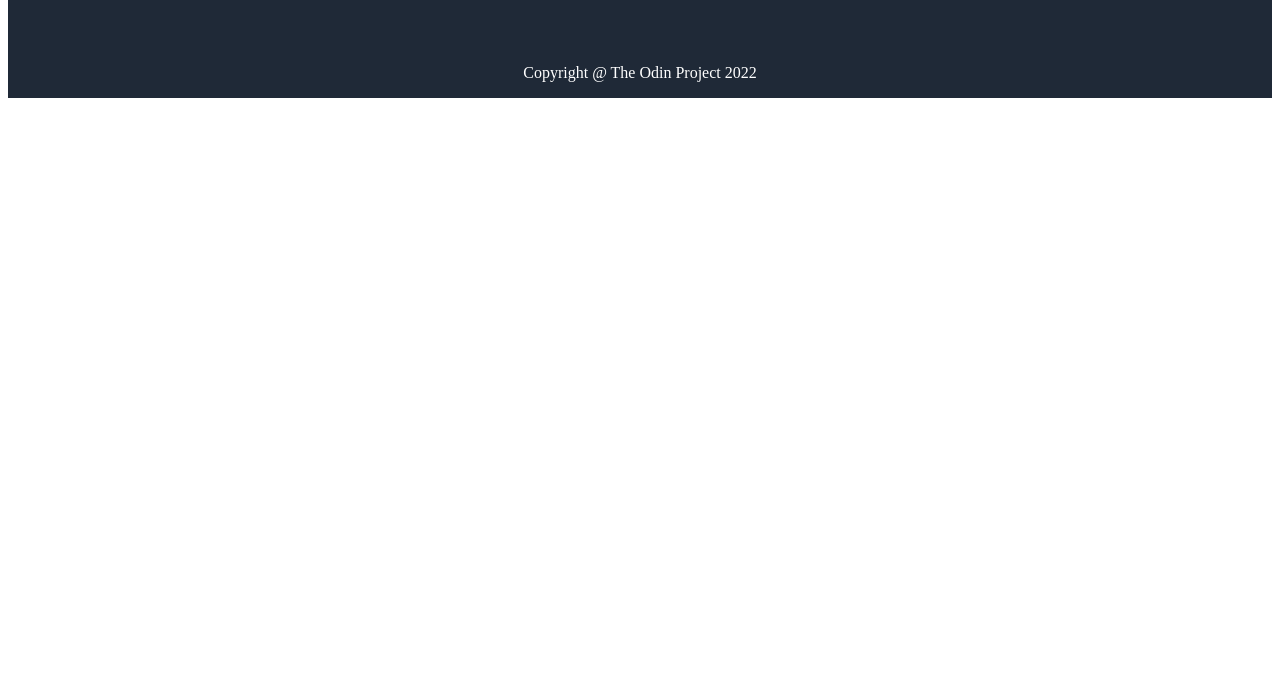
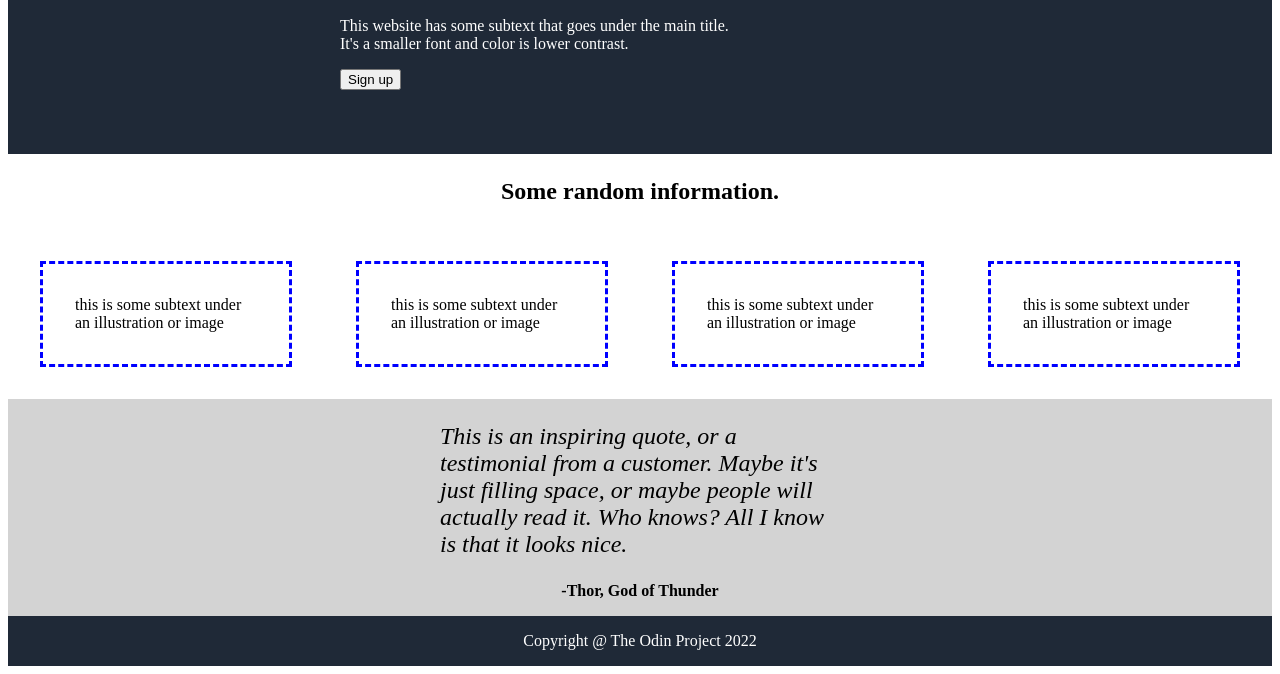
Before and after one commit to hawkinscjh/odin-landing-page, a plain HTML site: page index.html in a window 1280 px wide. Shown: the part 243-917 px from the top of the page. Before the commit the page ends 800 px from the top, so only its background shows below. Drawn offline with Linux system fonts and the light colour scheme.

Commit message:
Added info and quote sections

```diff
--- a/index.html
+++ b/index.html
@@ -23,21 +23,26 @@
     <div class="hero">
         <div class="her-text">
             <p class="hero-title">This website is awesome</p>
-            <p class="hero-subtext">Subtext goes here</p>
+            <p class="hero-subtext">This website has some subtext that goes under the main title. It's a smaller font and color is lower contrast.</p>
             <button class="hero-signup">Sign up</button>
         </div>
         <img class="hero-image">image goes here</img>
     </div>
 
 
-
+    <p class="info-title">Some random information.</p>
     <div class="information">
-
+        <div class="cards">this is some subtext under an illustration or image</div>
+        <div class="cards">this is some subtext under an illustration or image</div>
+        <div class="cards">this is some subtext under an illustration or image</div>
+        <div class="cards">this is some subtext under an illustration or image</div>
     </div>
 
     <div class="quote">
+        <p class="quote-text">This is an inspiring quote, or a testimonial from a customer. Maybe it's just filling space, or maybe people will actually read it. Who knows? All I know is that it looks nice.</p>
+        <div class="author">-Thor, God of Thunder</div>
+    </div>
 
-    </div>
 
     <div class="signup">
 
--- a/styles.css
+++ b/styles.css
@@ -40,6 +40,12 @@ a {
     flex-direction: column;
 }
 
+.hero-subtext {
+    display: flex;
+    flex-wrap: wrap;
+    width: 400px;
+}
+
 .hero {
     display: flex;
     flex-direction: row;
@@ -51,5 +57,59 @@ a {
 }
 
 .hero-title {
-    ;
+    font-size: 32px;
+    font-weight: bold;
+    width: 300px;
 }
+
+.hero-image {
+    margin: 48px;
+}
+
+.info-title {
+    display: flex;
+    justify-content: center;
+    align-items: center;
+    font-size: 24px;
+    font-weight: bold;
+}
+
+.information {
+    display: flex;
+    justify-content: space-around;
+    align-items: center;
+}
+
+.cards {
+    display: flex;
+    flex-direction: row;
+    margin: 32px;
+    padding: 32px;
+    border-style: dashed;
+    border-color: blue;
+}
+
+.quote {
+    display: flex;
+    flex-wrap: wrap;
+    flex-direction: column;
+    justify-content: center;
+    align-items: center;
+    background-color: lightgray;
+
+}
+
+.quote-text {
+    justify-content: center;
+    align-items: center;
+    width: 400px;
+    font-size: 24px;
+    font-style: italic;
+}
+
+.author {
+    display: flex;
+    align-items: flex-end;
+    font-weight: bold;
+    margin-bottom: 16px;
+}
```
